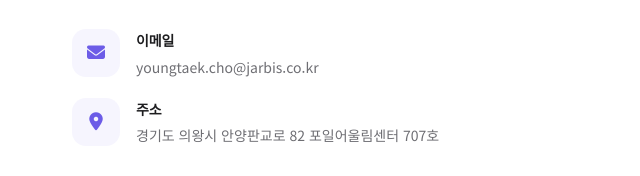
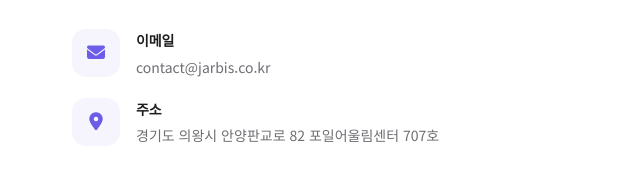
Before and after one commit to okiddj79/okchat, a website: page index.html in a window 1280 px wide. Shown: the part 5624-5800 px from the top of the page, 0-640 px from the left. Drawn offline with Linux system fonts and the light colour scheme.

Commit message:
Update index.html

```diff
--- a/index.html
+++ b/index.html
@@ -1705,7 +1705,7 @@
                             <div class="contact-item-icon"><i class="fa-solid fa-envelope"></i></div>
                             <div>
                                 <h4>이메일</h4>
-                                <p>youngtaek.cho@jarbis.co.kr</p>
+                                <p>contact@jarbis.co.kr</p>
                             </div>
                         </div>
                         <div class="contact-item">
```
